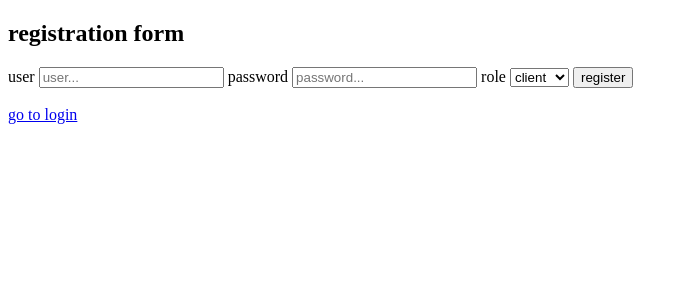
After one commit to baylagas/esen-progra2-sem05-clase02, a Flask app: page /register in a window 1280 px wide. The commit adds this page. Shown: the top 300 px of the page, without its empty margins (0-688 px from the left). Run offline with Flask 2, Linux system fonts and the light colour scheme.

Commit message:
site modify v02

```diff
--- /dev/null
+++ b/static/script.js
@@ -0,0 +1,77 @@
+/*
+************* login functionality begin
+*/
+function checkLogin() {
+
+    var user = document.getElementById("user").value;
+    var password = document.getElementById("passw").value;
+
+    var userArray = JSON.parse(sessionStorage.getItem("wUserArray"));
+
+    if (user !== null && user !== "") {
+        if (password !== null && password !== "") {
+
+            var canLogin = checkLoginInfo(user, password, userArray);
+            if (canLogin === true) {
+                window.location.href = "http://localhost:5000/dashboard";
+                //window.location.href = "http://heroku:5000/dashboard";
+            } else {
+                alert("user or password are not correct");
+            }
+
+        } else {
+            alert("password must not be empty");
+        }
+    } else {
+        alert("user must not be empty");
+    }
+
+}
+
+function checkLoginInfo(user, password, userArray) {
+    if (userArray !== null && userArray.length > 0) {
+        for (var i = 0; i < userArray.length; i++) {
+            if (userArray[i].user === user && userArray[i].password === password) {
+                return true;
+            }
+        }
+    }
+    return false;
+}
+
+/*
+************* login functionality end
+*/
+
+
+/*
+************* register functionality begin
+*/
+
+function registerNewUser() {
+    var reg_user = document.getElementById("user_reg").value;
+    var reg_password = document.getElementById("passw_reg").value;
+
+    //alert(reg_user);
+    var userArray = [];
+
+    if (sessionStorage.getItem("wUserArray") !== null) {
+        userArray = JSON.parse(sessionStorage.getItem("wUserArray"));
+    }
+
+    var current_reg = {
+        user: reg_user,
+        password: reg_password
+    };
+
+    userArray.push(current_reg);
+
+    sessionStorage.setItem("wUserArray", JSON.stringify(userArray));
+
+    window.location.href = "http://localhost:5000/login"
+    //window.location.href = "http://heroku:5000/login";
+}
+
+/*
+************* register functionality end
+*/
--- /dev/null
+++ b/templates/registration.html
@@ -0,0 +1,36 @@
+<!DOCTYPE html>
+<html lang="en">
+
+<head>
+    <meta charset="UTF-8">
+    <meta http-equiv="X-UA-Compatible" content="IE=edge">
+    <meta name="viewport" content="width=device-width, initial-scale=1.0">
+    <title>registration</title>
+    <link rel="stylesheet" href="{{url_for('static', filename='style.css')}}">
+</head>
+
+<body>
+    <div class="container">
+        <h2>registration form</h2>
+        <label for="user_reg">user</label>
+        <input type="text" name="user" id="user_reg" placeholder="user...">
+        <label for="passw_reg">password</label>
+        <input type="text" name="passw" id="passw_reg" placeholder="password...">
+        <label for="role">role</label>
+        <select name="role" id="role">
+            <option value="client">client</option>
+            <option value="admin">admin</option>
+        </select>
+        <button onclick="registerNewUser()">register</button>
+    </div>
+
+    <br>
+
+    <div>
+        <a href="{{url_for('login')}}">go to login</a>
+    </div>
+
+    <script src="{{url_for('static', filename='script.js')}}"></script>
+</body>
+
+</html>
```
Also changed, not shown: templates/dashboard.html (added, +23 -0 lines), templates/index.html (+17 -0 lines), templates/login.html (added, +34 -0 lines), static/style.css (added).
